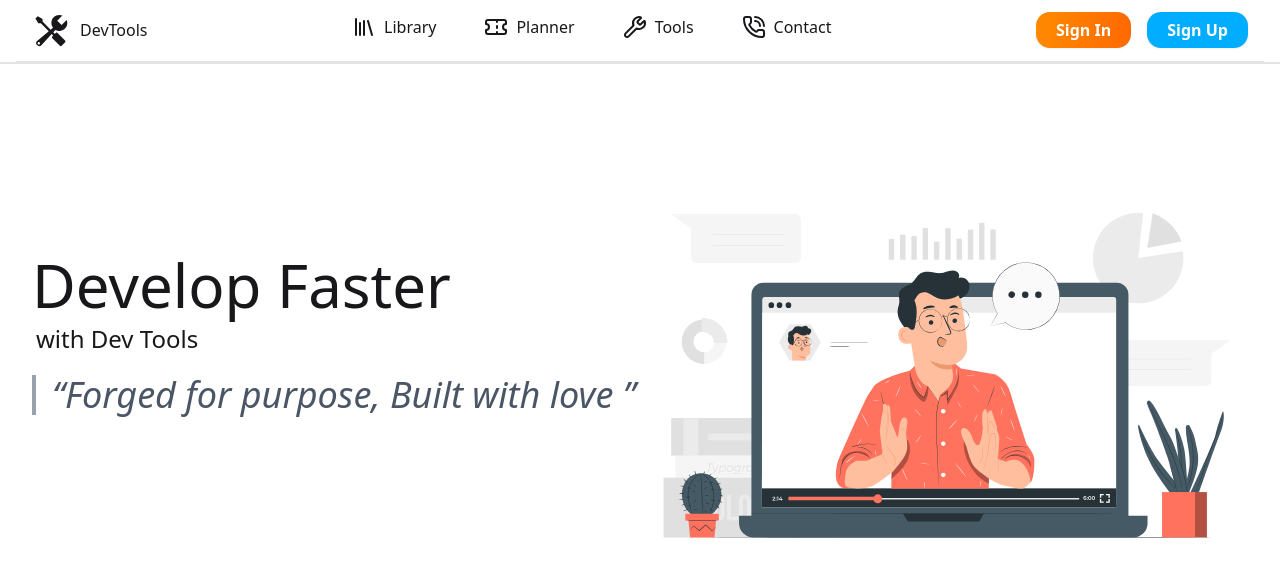
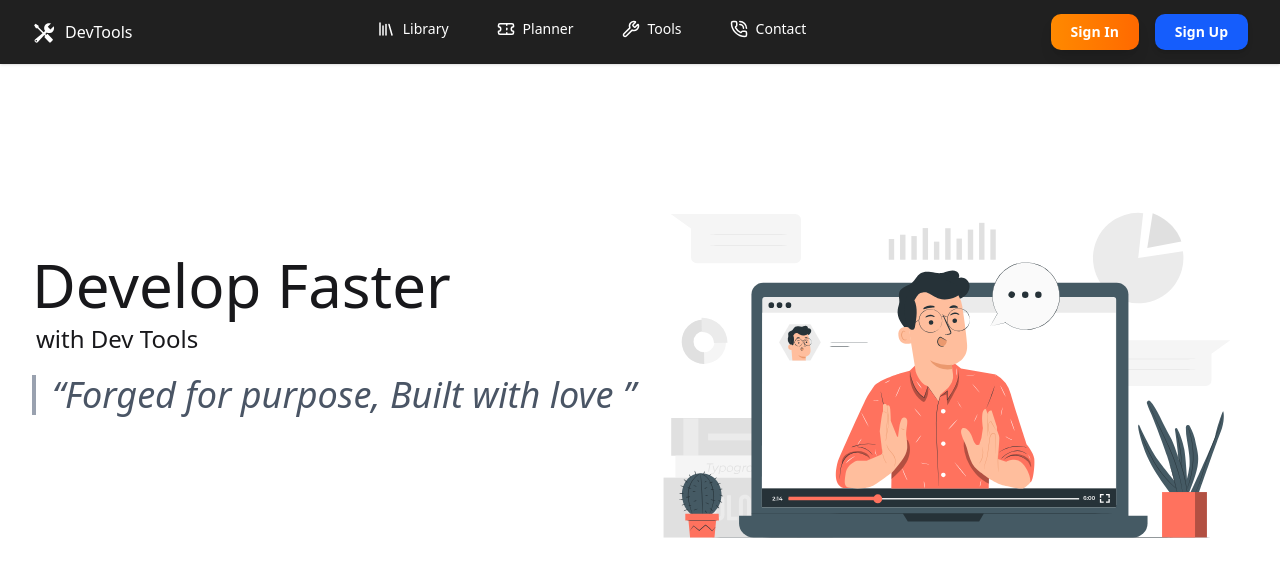
Before and after one commit to Arjun-P-Jayakrishnan/DevTools, a Next.js app: page / in a window 1280 px wide. Shown: the top 576 px of the page. Built offline with nearby package versions, Linux system fonts and the light colour scheme; no server answers.

Commit message:
fix: navbar

```diff
--- a/components/Atoms/Icons/Toolbox.tsx
+++ b/components/Atoms/Icons/Toolbox.tsx
@@ -1,7 +1,7 @@
 export default function AnimatedTools() {
   return (
     <svg
-      className="w-10 h-10 cursor-pointer group"
+      className="w-[25px] h-[25px] cursor-pointer group"
       viewBox="0 0 32 32"
       fill="currentColor"
       xmlns="http://www.w3.org/2000/svg"
--- a/components/Molecules/Navbar/Navbar.Options.tsx
+++ b/components/Molecules/Navbar/Navbar.Options.tsx
@@ -27,12 +27,12 @@ export const Options: React.FC<NavbarOptions> = ({ options }) => (
           href={href}
           className="
             flex items-center gap-2
-            text-primary cursor-pointer pb-1.5
+            cursor-pointer pb-1.5
             transition-all duration-200 ease-in-out
-            hover:font-bold hover:border-b-2
+            hover:font-bold hover:border-b-2 text-sm
           "
         >
-          {icon}
+          <span className="text-2xl">{icon}</span>
           {label}
         </Link>
       </li>
--- a/components/Molecules/Navbar/Navbar.Trailing.tsx
+++ b/components/Molecules/Navbar/Navbar.Trailing.tsx
@@ -1,4 +1,3 @@
-import Button from "@/components/Atoms/Buttons/Button";
 import {
   SignedIn,
   SignedOut,
@@ -9,76 +8,44 @@ import {
 import { Menu } from "lucide-react";
 import React from "react";
 
-/**
- * Props for the Trailing (navbar actions) component.
- */
 export interface NavbarTrailing {
   className?: string;
 }
 
-/**
- * Renders the trailing section of the navbar:
- * - Sign In / Sign Up buttons for signed-out users
- * - User menu for signed-in users
- * - Hamburger menu for mobile screens
- */
 const Trailing: React.FC<NavbarTrailing> = ({ className }) => {
   return (
-    <>
+    <div className="flex items-center gap-4">
       {/* Desktop actions */}
       <div
         className={[
-          "text-primary lg:flex flex-row justify-center items-center gap-4",
+          "hidden lg:flex flex-row items-center gap-4",
           className,
         ].join(" ")}
       >
         <SignedOut>
-          {/* Sign In Button */}
           <SignInButton>
-            <Button
-              className="
-                bg-gradient-to-r from-orange-400 to-orange-500
-                text-white font-semibold
-                px-5 py-2 flex items-center justify-center
-                rounded-lg shadow-lg
-                hover:from-orange-500 hover:to-orange-600
-                hover:scale-105
-                transition-transform transition-colors duration-300 ease-in-out
-              "
-            >
+            <button className="text-sm bg-gradient-to-r from-orange-400 to-orange-500 text-white font-semibold px-5 py-2 flex items-center justify-center rounded-lg shadow-lg hover:from-orange-500 hover:to-orange-600 hover:scale-105 transition-transform transition-colors duration-300 ease-in-out">
               Sign In
-            </Button>
+            </button>
           </SignInButton>
 
-          {/* Sign Up Button */}
           <SignUpButton>
-            <Button
-              className="
-                bg-blue-600 text-white font-semibold
-                px-5 py-2 flex items-center justify-center
-                rounded-lg shadow-md
-                hover:bg-blue-700 hover:scale-105
-                transition-transform transition-colors duration-300 ease-in-out
-              "
-            >
+            <button className="text-sm bg-blue-600 text-white font-semibold px-5 py-2 flex items-center justify-center rounded-lg shadow-md hover:bg-blue-700 hover:scale-105 transition-transform transition-colors duration-300 ease-in-out">
               Sign Up
-            </Button>
+            </button>
           </SignUpButton>
         </SignedOut>
 
-        {/* Signed in user */}
         <SignedIn>
           <UserButton />
         </SignedIn>
       </div>
 
-      {/* Mobile menu icon */}
-      <Menu
-        className="text-primary inline-block cursor-pointer lg:hidden"
-        height={32}
-        width={32}
-      />
-    </>
+      {/* Mobile menu */}
+      <button className="lg:hidden inline-flex items-center justify-center p-2 rounded-md hover:bg-gray-200">
+        <Menu height={32} width={32} />
+      </button>
+    </div>
   );
 };
 
--- a/components/Molecules/Navbar/Navbar.tsx
+++ b/components/Molecules/Navbar/Navbar.tsx
@@ -31,14 +31,15 @@ interface NavbarRootProps {
  * @param {React.ReactNode} props.children - Children to render inside the navbar
  * @returns {JSX.Element} Navbar root container
  */
-function NavbarRoot({ children }: NavbarRootProps) {
+export function NavbarRoot({ children }: NavbarRootProps) {
   return (
     <div
       className="
-        h-[8vh] w-full text-primary
+        h-[8vh] w-full
         flex flex-row justify-between items-center
-        border-b-2 relative z-30
+        relative z-30
         py-0.1 px-4
+        text-white
       "
     >
       {children}
@@ -50,5 +51,3 @@ function NavbarRoot({ children }: NavbarRootProps) {
 NavbarRoot.Leading = Leading;
 NavbarRoot.Options = Options;
 NavbarRoot.Trailing = Trailing;
-
-export default NavbarRoot;
--- a/components/Organisms/Navbar.tsx
+++ b/components/Organisms/Navbar.tsx
@@ -1,10 +1,10 @@
 import { NAV_LINKS } from "@/constants";
-import NavbarRoot from "../Molecules/Navbar/Navbar";
+import { NavbarRoot } from "../Molecules/Navbar/Navbar";
 
 export function Navbar() {
   return (
     <nav
-      className={`h-[8vh] w-full text-primary flex flex-row justify-between items-center border-b-2 relative z-30 py-0.1 px-4`}
+      className={`h-[8vh] w-full shadow-sm flex flex-row justify-between items-center  bg-[#202020] text-white relative z-30 py-0.1 px-4`}
     >
       <NavbarRoot>
         <NavbarRoot.Leading />
--- a/constants/index.tsx
+++ b/constants/index.tsx
@@ -1,10 +1,25 @@
 import { Library, PhoneCall, Ticket, Wrench } from "lucide-react";
 
 export const NAV_LINKS = [
-  { href: "/library", key: "library", label: "Library", icon: <Library /> },
-  { href: "/planner", key: "planner", label: "Planner", icon: <Ticket /> },
-  { href: "/tools", key: "tools", label: "Tools", icon: <Wrench /> },
-  { href: "/contact", key: "contact", label: "Contact", icon: <PhoneCall /> },
+  {
+    href: "/library",
+    key: "library",
+    label: "Library",
+    icon: <Library size={18} />,
+  },
+  {
+    href: "/planner",
+    key: "planner",
+    label: "Planner",
+    icon: <Ticket size={18} />,
+  },
+  { href: "/tools", key: "tools", label: "Tools", icon: <Wrench size={18} /> },
+  {
+    href: "/contact",
+    key: "contact",
+    label: "Contact",
+    icon: <PhoneCall size={18} />,
+  },
 ];
 
 export const POST_TEMPLATE = `
```
